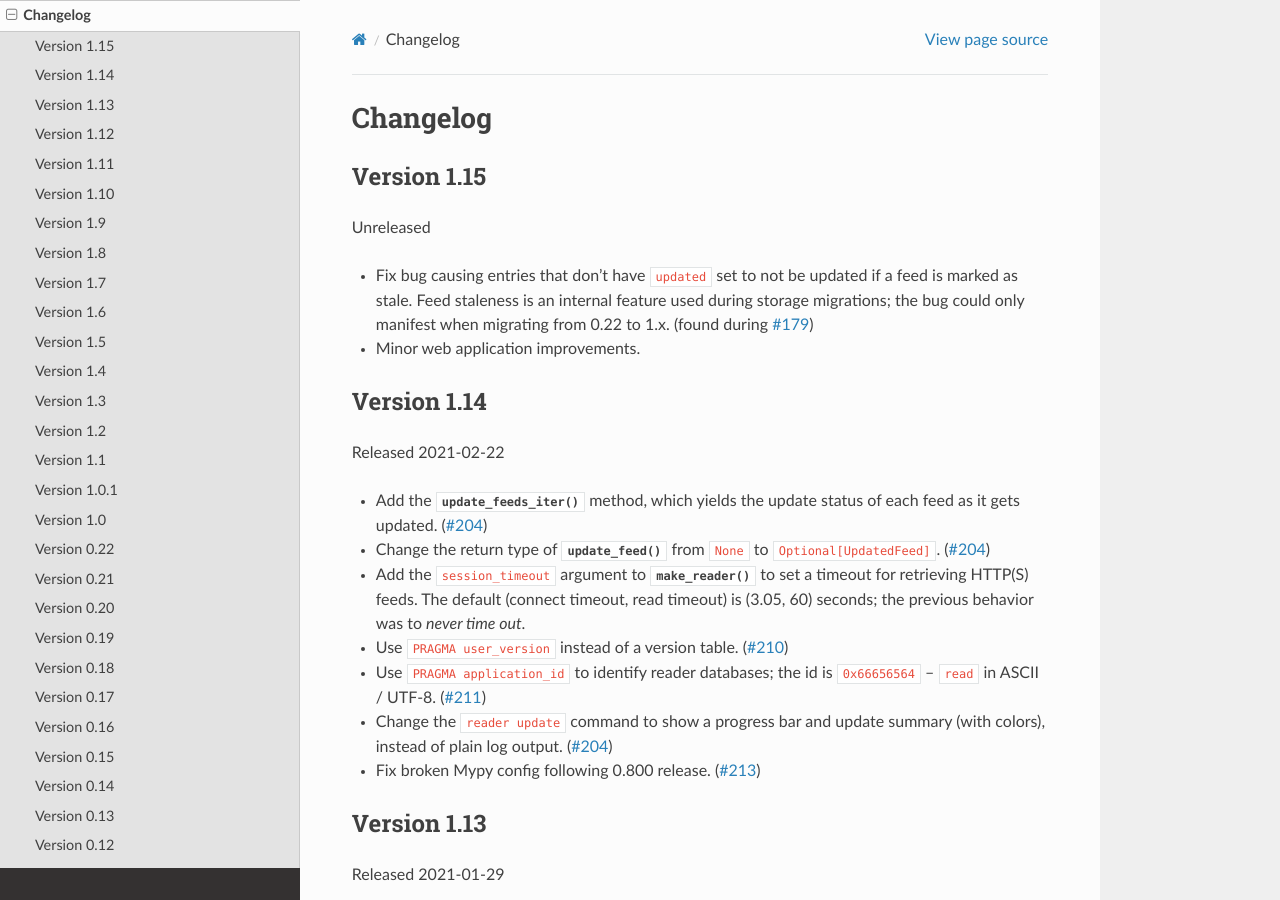
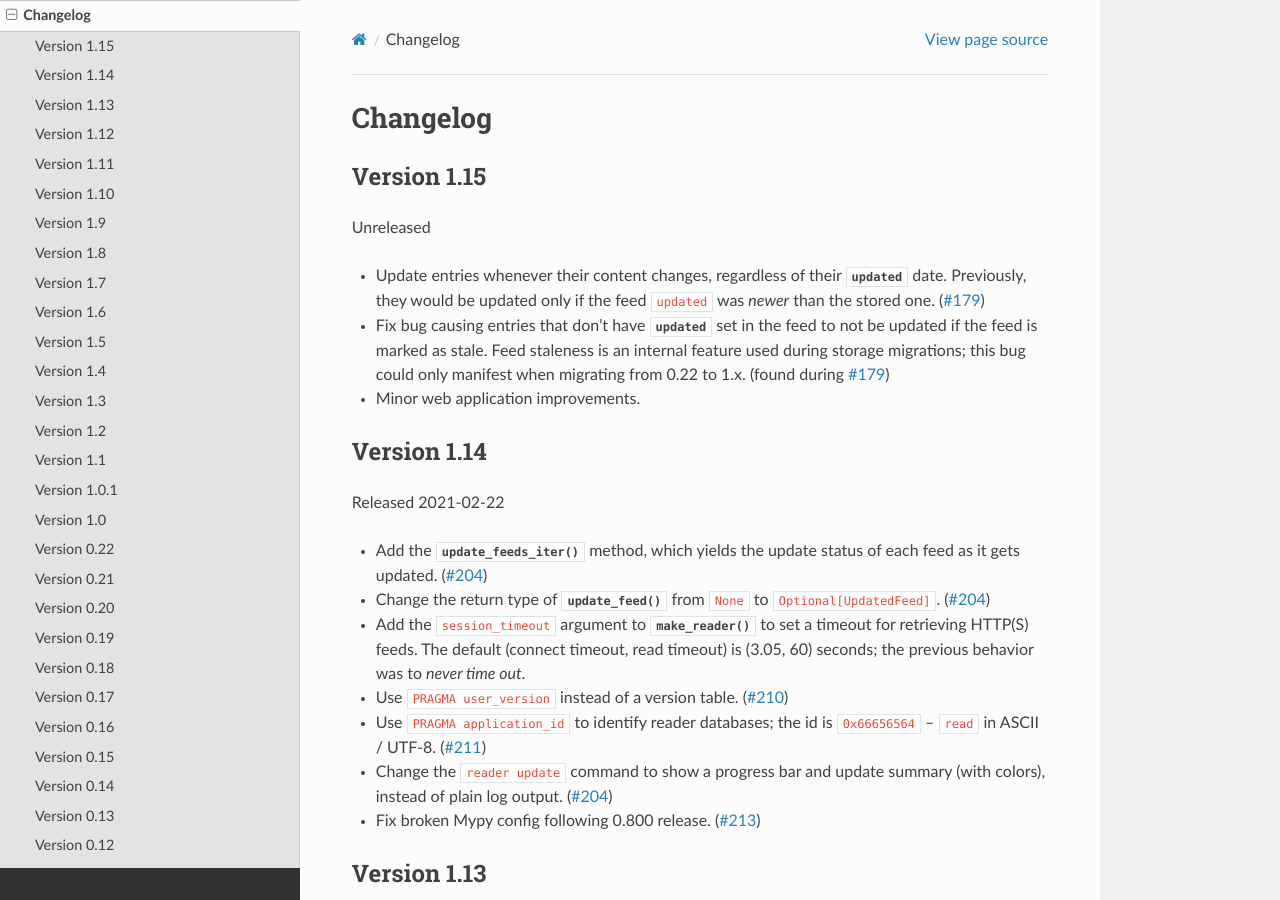
Before and after one commit to lemon24/reader, a Sphinx documentation site: the page built from docs/changelog.rst, in a window 1280 px wide and 900 px high. Built offline with Sphinx 7.4.7 and the Read the Docs theme 2.0.0, drawn with Linux system fonts in a browser that asks for light colours.

Commit message:
Dev notes, changelog and versionchanged for #179.

```diff
--- a/CHANGES.rst
+++ b/CHANGES.rst
@@ -11,10 +11,15 @@ Version 1.15
 
 Unreleased
 
-* Fix bug causing entries that don't have ``updated`` set
-  to not be updated if a feed is marked as stale.
+* Update entries whenever their content changes,
+  regardless of their :attr:`~Entry.updated` date.
+  Previously, they would be updated only if the
+  feed ``updated`` was *newer* than the stored one.
+  (:issue:`179`)
+* Fix bug causing entries that don't have :attr:`~Entry.updated`
+  set in the feed to not be updated if the feed is marked as stale.
   Feed staleness is an internal feature used during storage migrations;
-  the bug could only manifest when migrating from 0.22 to 1.x.
+  this bug could only manifest when migrating from 0.22 to 1.x.
   (found during :issue:`179`)
 * Minor web application improvements.
 
```
Also changed, not shown: docs/dev.rst (+9 -5 lines), 2 other files.
